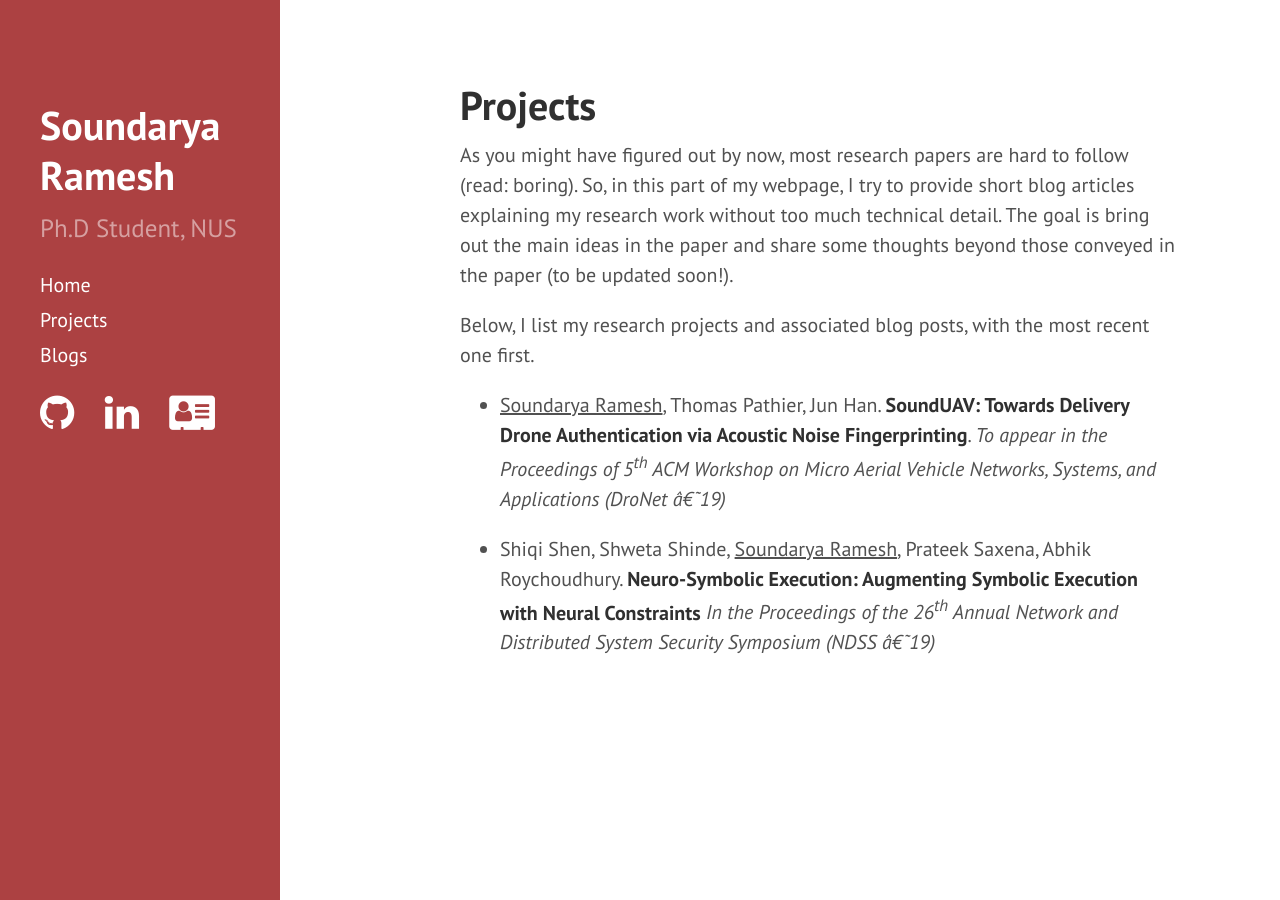
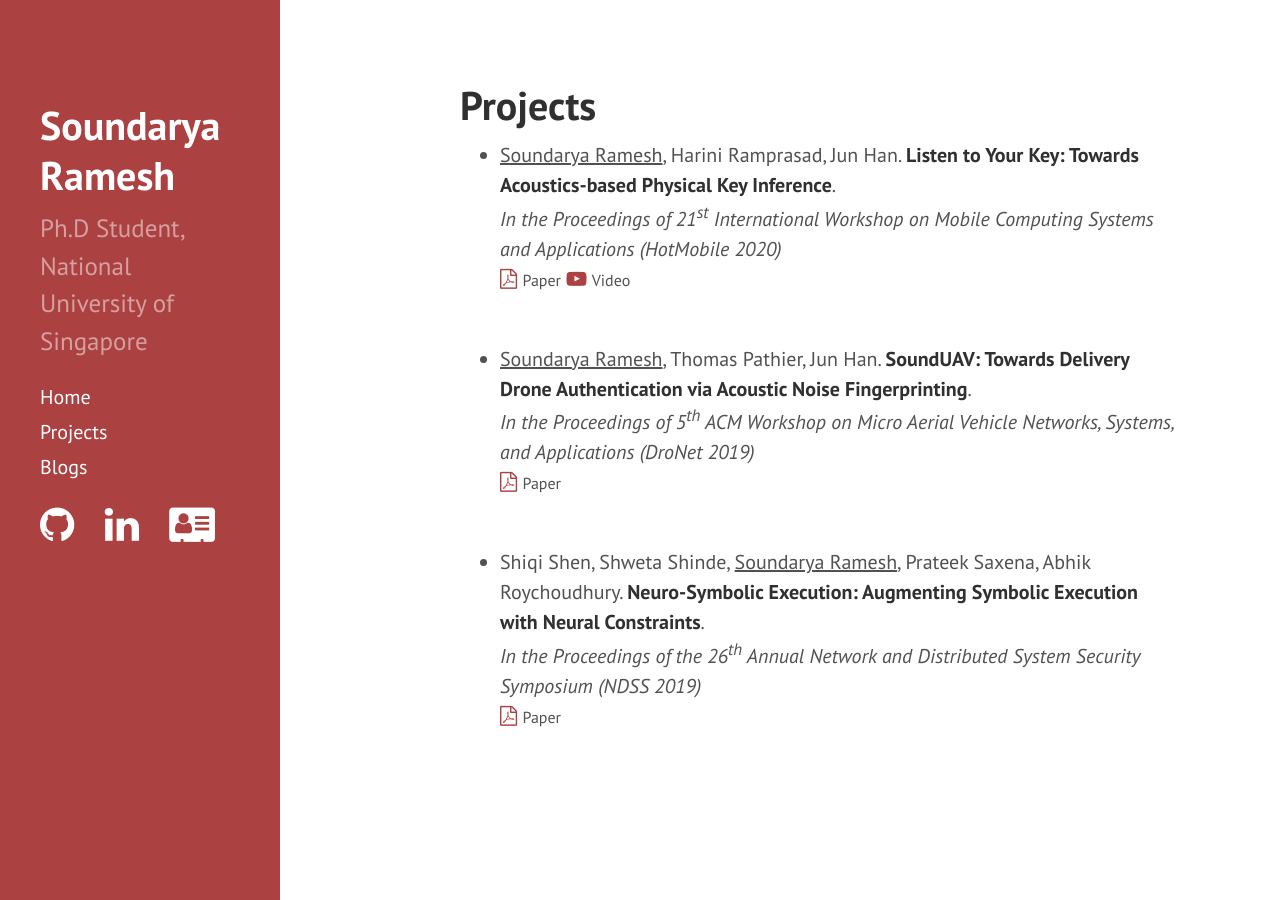
Before and after one commit to soundaryaramesh/soundaryaramesh.github.io, a Jekyll site: the page built from projects.md, in a window 1280 px wide. Built offline with Jekyll 4.4.1, drawn with Linux system fonts in a browser that asks for light colours.

Commit message:
update paper link and video

```diff
--- a/_config.yml
+++ b/_config.yml
@@ -13,7 +13,7 @@ relative_permalinks: false
 # Setup
 title:            Soundarya Ramesh
 #tagline:          'A Jekyll theme'
-description:      'Ph.D Student, NUS'
+description:      Ph.D Student, National University of Singapore
 #description:      'A brazen two-column <a href="http://jekyllrb.com" target="_blank">Jekyll</a> theme that pairs a prominent sidebar with uncomplicated content. Made by <a href="https://twitter.com/mdo" target="_blank">@mdo</a>.'
 url:              "https://soundaryaramesh.github.io/"
 baseurl:          ""
--- a/projects.md
+++ b/projects.md
@@ -2,17 +2,37 @@
 layout: page
 title: Projects
 ---
-As you might have figured out by now, most research papers are hard to follow (read: boring). So, in this part of my webpage, I try to provide short blog articles explaining my research work without too much technical detail. The goal is bring out the main ideas in the paper and share some thoughts beyond those conveyed in the paper (to be updated soon!).
+<!--As you might have figured out by now, most research papers are hard to follow (read: boring). So, in this part of my webpage, I try to provide short blog articles explaining my research work without too much technical detail. The goal is bring out the main ideas in the paper and share some thoughts beyond those conveyed in the paper (to be updated soon!).
 
-Below, I list my research projects and associated blog posts, with the most recent one first.
+Below, I list my research projects and associated blog posts, with the most recent one first. -->
 
+* <u>Soundarya Ramesh</u>, Harini Ramprasad, Jun Han. **Listen to Your Key: Towards Acoustics-based Physical Key Inference**.
+<br><i style="font-size:100%">In the Proceedings of 21<sup>st</sup> International Workshop on Mobile Computing Systems and Applications (HotMobile 2020)</i>
+	<div>
+    <a href="{{ site.baseurl }}/papers/spikey_hotmobile.pdf">
+		<i class="fa fa-file-pdf-o"></i></a>
+	<span style="font-size:80%">Paper</span>
 
-* <u>Soundarya Ramesh</u>, Thomas Pathier, Jun Han. **SoundUAV: Towards Delivery Drone Authentication via Acoustic Noise Fingerprinting**.  <i>To appear in the Proceedings of 5<sup>th</sup> ACM Workshop on Micro Aerial Vehicle Networks, Systems, and Applications (DroNet '19)</i>
-
-<!--  * <a href='../pro-blogs/quad'> Basic Components of a Quadcopter </a>
-  * <a href='../pro-blogs/research'> My Research Work on Quadcopters </a>
--->
-* Shiqi Shen, Shweta Shinde, <u>Soundarya Ramesh</u>, Prateek Saxena, Abhik Roychoudhury. **Neuro-Symbolic Execution: Augmenting Symbolic Execution with Neural Constraints** <i>In the Proceedings of the 26<sup>th</sup> Annual Network and Distributed System Security Symposium (NDSS '19) </i>
+    <a href="https://www.youtube.com/watch?v=bxyAa_txM34">
+   		<i class="fa fa-youtube-play"></i></a>
+	<span style="font-size:80%">Video</span>
+	</div>
+<br>
+* <u>Soundarya Ramesh</u>, Thomas Pathier, Jun Han. **SoundUAV: Towards Delivery Drone Authentication via Acoustic Noise Fingerprinting**.
+<br><i>In the Proceedings of 5<sup>th</sup> ACM Workshop on Micro Aerial Vehicle Networks, Systems, and Applications (DroNet 2019)</i>
+	<div>
+    <a href="{{ site.baseurl }}/papers/sounduav_dronet.pdf">
+		<i class="fa fa-file-pdf-o"></i></a>
+	<span style="font-size:80%">Paper</span>
+	</div>
+<br>
+* Shiqi Shen, Shweta Shinde, <u>Soundarya Ramesh</u>, Prateek Saxena, Abhik Roychoudhury. **Neuro-Symbolic Execution: Augmenting Symbolic Execution with Neural Constraints**.
+<br><i>In the Proceedings of the 26<sup>th</sup> Annual Network and Distributed System Security Symposium (NDSS 2019) </i>
+	<div>
+    <a href="{{ site.baseurl }}/papers/neuex_ndss.pdf">
+		<i class="fa fa-file-pdf-o"></i></a>
+	<span style="font-size:80%">Paper</span>
+	</div>
 <!-- <a href="https://www.ndss-symposium.org/wp-content/uploads/2019/02/ndss2019_11-3_Shiqi_paper.pdf">(Link)</a> <br /> -->
 
 
```
Also changed, not shown: 3 other files.
